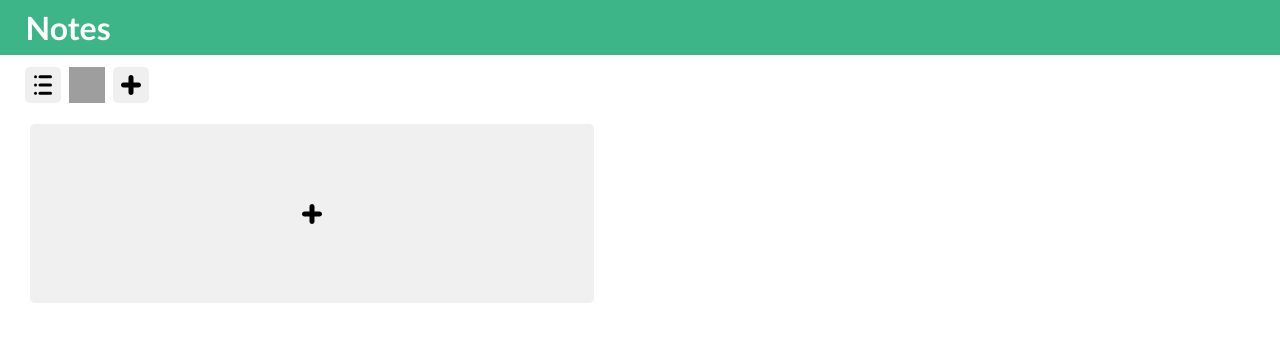
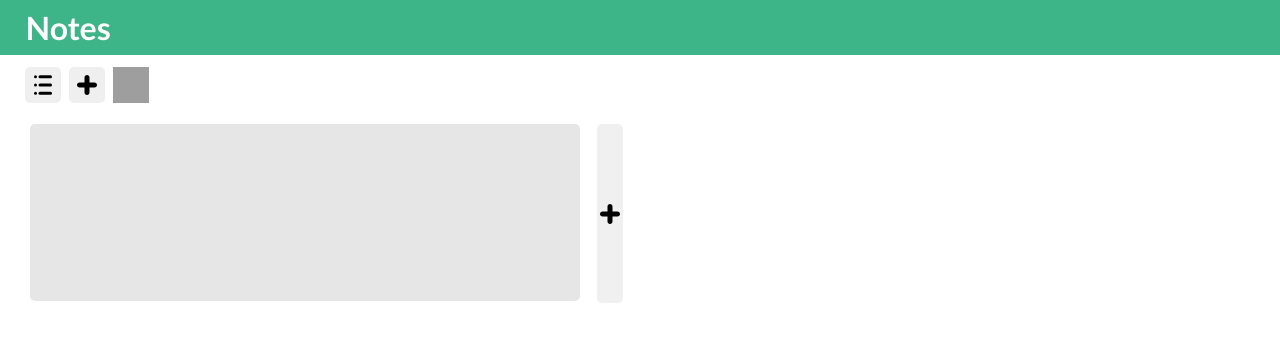
Before and after one commit to riaqliu/vue-notes-app, a Vue app in the folder electron-vite-vue/: page / in a window 1280 px wide. Both pictures are taken after a click on the button 87 px from the left and 85 px from the top of the page. Shown: the top 342 px of the page. Built offline with nearby package versions, Linux system fonts and the light colour scheme; grey boxes are pictures that could not be loaded.

Commit message:
Improve UX behavior for placeholder and button ordering

```diff
--- a/electron-vite-vue/src/components/NotesPageHeader.vue
+++ b/electron-vite-vue/src/components/NotesPageHeader.vue
@@ -15,8 +15,8 @@ const emit = defineEmits<{
 <template>
 <div class="notes-page-header">
     <Button menu class="toggle-view-btn" @click="emit('toggleView')"/>
+    <Button plus class="add-btn" @click="emit('addNewNote')"/>
     <Button delete class="delete-btn" @click="emit('deleteAll')"/>
-    <Button plus class="add-btn" @click="emit('addNewNote')"/>
 </div>
 </template>
 <style lang="scss" scoped>
--- a/electron-vite-vue/src/components/NotesPageNoteItem.vue
+++ b/electron-vite-vue/src/components/NotesPageNoteItem.vue
@@ -17,7 +17,7 @@ const emit = defineEmits<{
 }>()
 
 const textValue = ref('');
-const showPlaceholder = ref(true);
+const showPlaceholder = ref(false);
 
 watch(() => props.textBody, (newVal) => {
     if (newVal !== undefined)
```
